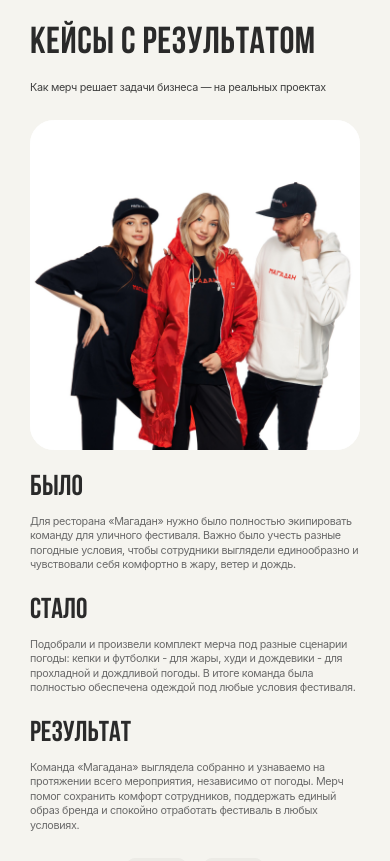
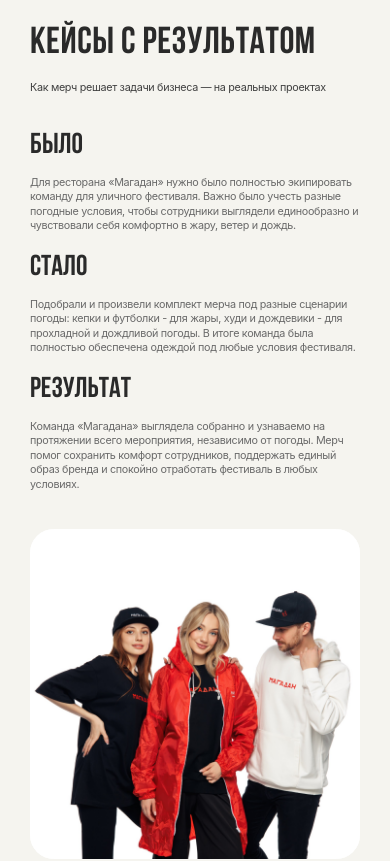
Before and after one commit to true-lnz/dm-merch-ru, a Next.js app: page / in a window 390 px wide. Shown: the part 1920-2781 px from the top of the page. Built offline with nearby package versions, Linux system fonts and the light colour scheme.

Commit message:
Рефакторинг HomeResults

```diff
--- a/src/shared/ui/slider-control/slider-control.tsx
+++ b/src/shared/ui/slider-control/slider-control.tsx
@@ -29,7 +29,7 @@ export function SliderControl({
         aria-label={prevAriaLabel}
         className={cn(
           "inline-flex size-[58.8px] items-center justify-center rounded-[8px] bg-[#ecebe6] text-[#2a2a2a] transition-colors",
-          prevDisabled ? "opacity-45" : "hover:bg-[#e3e1db]",
+          prevDisabled ? "cursor-default opacity-45" : "cursor-pointer hover:bg-[#e3e1db]",
         )}
       >
         <ChevronLeftIcon className="size-[24px]" strokeWidth={1.5} />
@@ -42,7 +42,7 @@ export function SliderControl({
         aria-label={nextAriaLabel}
         className={cn(
           "inline-flex size-[58.8px] items-center justify-center rounded-[8px] bg-[#ecebe6] text-[#2a2a2a] transition-colors",
-          nextDisabled ? "opacity-45" : "hover:bg-[#e3e1db]",
+          nextDisabled ? "cursor-default opacity-45" : "cursor-pointer hover:bg-[#e3e1db]",
         )}
       >
         <ChevronRightIcon className="size-[24px]" strokeWidth={1.5} />
--- a/src/widgets/home-digest/home-digest.tsx
+++ b/src/widgets/home-digest/home-digest.tsx
@@ -33,7 +33,7 @@ export function HomeDigest() {
       <DigestGrid
         cardsById={DIGEST_CARDS_BY_ID}
         layoutItems={DIGEST_GRID_LAYOUT.items}
-        className="mt-10 hidden pb-[45px] md:grid xl:mt-[49px] xl:pb-[100px]"
+        className="hidden md:grid"
       />
     </section>
   );
--- a/src/widgets/home-results/home-results.tsx
+++ b/src/widgets/home-results/home-results.tsx
@@ -8,8 +8,6 @@ import { useState } from "react";
 import { PageSubheading } from "../../shared/ui/page-subheading";
 
 type HomeResultSlide = {
-  title: string;
-  description: string;
   before: string;
   after: string;
   result: string;
@@ -19,11 +17,11 @@ type HomeResultSlide = {
   };
 };
 
+const RESULTS_TITLE = "Кейсы с результатом";
+const RESULTS_DESCRIPTION = "Как мерч решает задачи бизнеса — на реальных проектах";
+
 const RESULT_SLIDES = [
   {
-    title: "Кейсы с результатом",
-    description:
-      "Как мерч решает задачи бизнеса — на реальных проектах",
     before:
       "Для ресторана «Магадан» нужно было полностью экипировать команду для уличного фестиваля. Важно было учесть разные погодные условия, чтобы сотрудники выглядели единообразно и чувствовали себя комфортно в жару, ветер и дождь.",
     after:
@@ -36,9 +34,6 @@ const RESULT_SLIDES = [
     },
   },
   {
-    title: "Кейсы с результатом",
-    description:
-      "Как мерч решает задачи бизнеса — на реальных проектах",
     before:
       "Для компании Уфаойл нужно было подготовить 250 премиальных пледов для VIP-клиентов и партнёров. Важно было сделать авторский корпоративный подарок, который подчеркивает статус отношений и внимание к получателю.",
     after:
@@ -57,14 +52,42 @@ export function HomeResults() {
   const activeSlide = RESULT_SLIDES[activeIndex];
 
   return (
-    <section className="mb-[63px] md:mb-[72px] xl:mb-[90px] mt-[28.8px]">
+    <section className="mb-[63px] mt-[28.8px] md:mb-[72px] xl:mb-[90px]">
       <div className="mt-8 grid gap-6 xl:grid-cols-2 xl:gap-10">
-        <div className="space-y-6">
+        <div className="relative">
           <PageSubheading
-						title={activeSlide.title}
-						description={activeSlide.description}
+            title={RESULTS_TITLE}
+            description={RESULTS_DESCRIPTION}
             descriptionPlacement="bottom"
           />
+
+          <div className="my-[36px] grid grid-cols-1 gap-[20px] xl:my-[55px] xl:grid-cols-2 xl:gap-[55px]">
+            <article>
+              <h3 className="font-heading text-3xl leading-none uppercase text-[var(--heading)] md:text-5xl">
+                Было
+              </h3>
+              <p className="mt-[15px] text-xs leading-[1.35] tracking-[-0.03em] text-[var(--text-muted)] md:text-base">
+                {activeSlide.before}
+              </p>
+            </article>
+            <article>
+              <h3 className="font-heading text-3xl leading-none uppercase text-[var(--heading)] md:text-5xl">
+                Стало
+              </h3>
+              <p className="mt-[15px] text-xs leading-[1.35] tracking-[-0.03em] text-[var(--text-muted)] md:text-base">
+                {activeSlide.after}
+              </p>
+            </article>
+            <article>
+              <h3 className="font-heading text-3xl leading-none uppercase text-[var(--heading)] md:text-5xl">
+                Результат
+              </h3>
+              <p className="mt-[15px] text-xs leading-[1.35] tracking-[-0.03em] text-[var(--text-muted)] md:text-base">
+                {activeSlide.result}
+              </p>
+            </article>
+          </div>
+
           <div className="relative aspect-square overflow-hidden rounded-[24px] bg-white xl:hidden">
             {RESULT_SLIDES.map((slide, index) => (
               <div
@@ -85,26 +108,6 @@ export function HomeResults() {
               </div>
             ))}
           </div>
-					<div className="grid gap-6 grid-cols-1 xl:grid-cols-2">
-						<article>
-							<h3 className="font-heading text-3xl md:text-5xl leading-none uppercase text-[var(--heading)]">Было</h3>
-							<p className="mt-3 text-xs md:text-base leading-[1.35] tracking-[-0.03em] text-[var(--text-muted)]">
-								{activeSlide.before}
-							</p>
-						</article>
-						<article>
-							<h3 className="font-heading text-3xl md:text-5xl leading-none uppercase text-[var(--heading)]">Стало</h3>
-							<p className="mt-3 text-xs md:text-base leading-[1.35] tracking-[-0.03em] text-[var(--text-muted)]">
-								{activeSlide.after}
-							</p>
-						</article>
-						<article>
-            <h3 className="font-heading text-3xl md:text-5xl leading-none uppercase text-[var(--heading)]">Результат</h3>
-            <p className="mt-3 text-xs md:text-base leading-[1.35] tracking-[-0.03em] text-[var(--text-muted)]">
-              {activeSlide.result}
-            </p>
-          </article>
-				</div>
 
           <div className="mt-6 flex flex-col gap-4 md:flex-row md:items-center md:justify-between xl:mt-8">
             <SliderControl
@@ -122,7 +125,6 @@ export function HomeResults() {
               showCaption={false}
             />
           </div>
-
         </div>
 
         <div className="relative hidden overflow-hidden rounded-[24px] bg-white xl:block">
```
Lines whose indentation alone changed are shown as unchanged.
